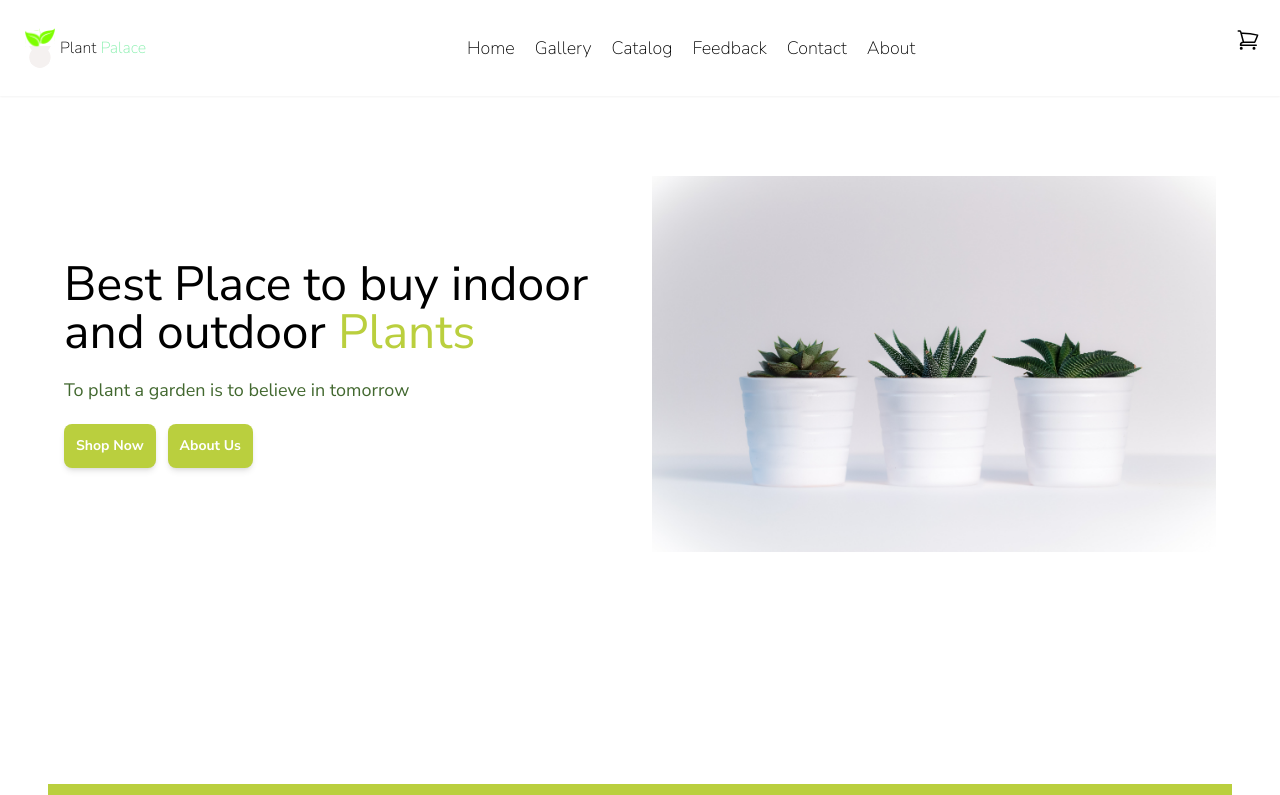
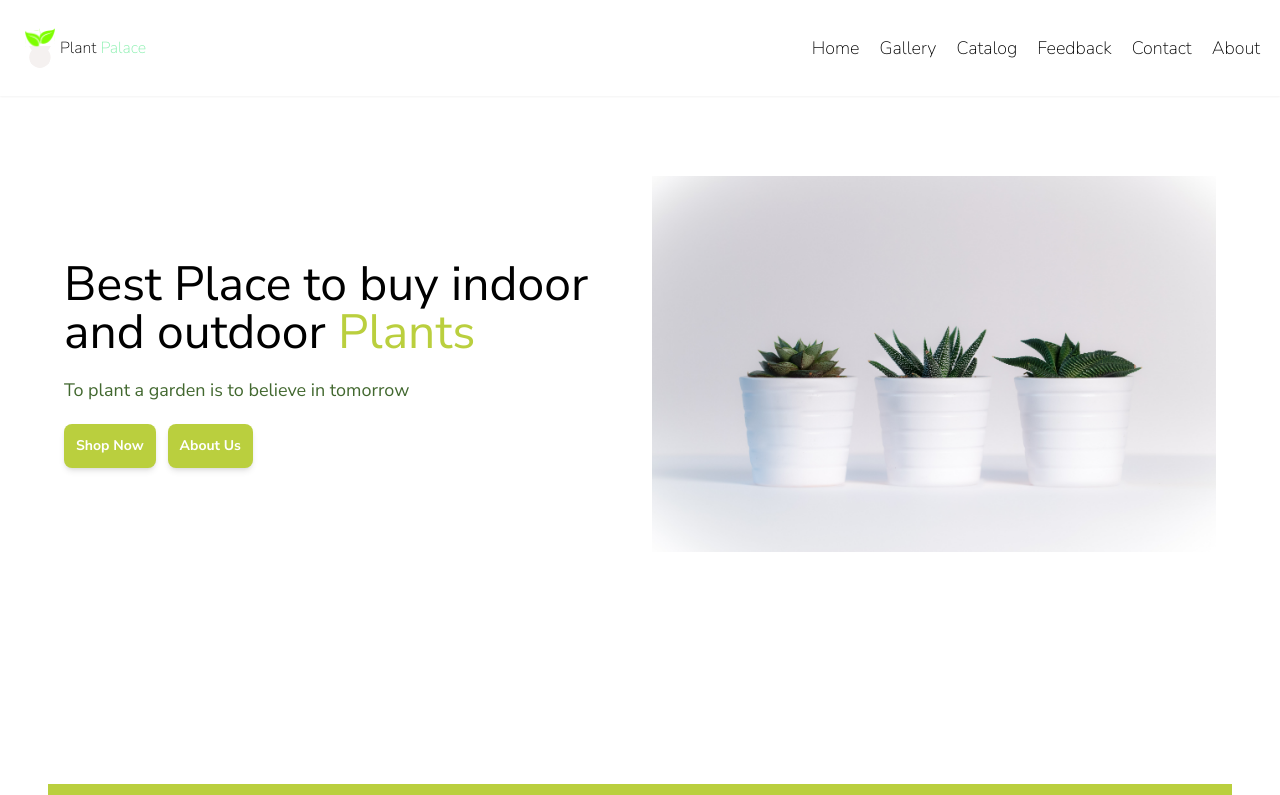
Before and after one commit to maafkarbai/plantpalace-copy, a React (Vite) app: page / in a window 1280 px wide. Shown: the top 795 px of the page. Built offline with nearby package versions, Linux system fonts and the light colour scheme.

Commit message:
modified:   src/About.jsx 	modified:   src/Navbar.jsx 	modified:   src/index.css

```diff
--- a/src/About.jsx
+++ b/src/About.jsx
@@ -1,6 +1,6 @@
 const About = () => {
   return (
-    <section className="mx-auto animate-fade ease-in-out py-20 p-6">
+    <section className="mx-auto animate-fade ease-in-out py-20 p-6" id="About">
       <div className="flex sm:flex-row flex-col max-w-7xl bg-accent text-black mx-auto p-6 rounded-md shadow-md">
         <img
           src="Images/AboutImage.jpg"
--- a/src/Navbar.jsx
+++ b/src/Navbar.jsx
@@ -19,7 +19,7 @@ const Navbar = () => {
             <Link to={"/"}>Home</Link>
           </li>
           <li className="hover:text-green-600">
-            <Link to={"#Gallery"}>Gallery</Link>
+            <a href="#Gallery">Gallery</a>
           </li>
           <li className="group relative">
             <Link to={"/"} className="hover:text-green-600">
@@ -47,33 +47,16 @@ const Navbar = () => {
           </li>
 
           <li className="hover:text-green-600">
-            <Link to={"/"}>Feedback</Link>
+            <Link to={"/Contact"}>Feedback</Link>
           </li>
           <li className="hover:text-green-600">
             <Link to={"/Contact"}>Contact</Link>
           </li>
           <li>
-            <Link to={"/"}>About</Link>
+            <a href="#About">About</a>
           </li>
         </ul>
-        <div className="">
-          <a href="">
-            <svg
-              xmlns="http://www.w3.org/2000/svg"
-              fill="none"
-              viewBox="0 0 24 24"
-              strokeWidth={1.5}
-              stroke="currentColor"
-              className="w-6 h-6"
-            >
-              <path
-                strokeLinecap="round"
-                strokeLinejoin="round"
-                d="M2.25 3h1.386c.51 0 .955.343 1.087.835l.383 1.437M7.5 14.25a3 3 0 00-3 3h15.75m-12.75-3h11.218c1.121-2.3 2.1-4.684 2.924-7.138a60.114 60.114 0 00-16.536-1.84M7.5 14.25L5.106 5.272M6 20.25a.75.75 0 11-1.5 0 .75.75 0 011.5 0zm12.75 0a.75.75 0 11-1.5 0 .75.75 0 011.5 0z"
-              />
-            </svg>
-          </a>
-        </div>
+
         <button className="md:hidden" onClick={toggleMobileNav}>
           <svg
             xmlns="http://www.w3.org/2000/svg"
@@ -93,7 +76,7 @@ const Navbar = () => {
       </nav>
 
       <nav
-        className={`mobilenavbar absolute animate-fade w-full p-7 text-white font-semibold z-100 top-24 bg-[#22c55e] right-0 left-0 rounded-b-md md:hidden ${
+        className={`mobilenavbar absolute animate-fade w-full opacity-90  p-7 text-white font-semibold z-100 top-24 bg-[#22c55e] right-0 left-0 rounded-b-md md:hidden ${
           isMobileNavVisible ? "" : "hidden"
         }`}
       >
@@ -102,9 +85,8 @@ const Navbar = () => {
             <Link to={"/"}>Home</Link>
           </li>
           <li className="text-center">
-            <Link to={"/"}>Catalog</Link>
             <div className="block">
-              <ul className="flex flex-col items-center text-white catalogs">
+              <ul className="flex flex-col gap-5 items-center text-white catalogs">
                 <li>
                   <a href="#">All</a>
                 </li>
@@ -124,13 +106,13 @@ const Navbar = () => {
             </div>
           </li>
           <li>
-            <Link to={"/"}>Feedback</Link>
+            <Link to={"/Contact"}>Feedback</Link>
           </li>
           <li>
             <Link to={"/Contact"}>Contact</Link>
           </li>
           <li>
-            <Link to={"/"}>About</Link>
+            <a href="#About">About</a>
           </li>
         </ul>
       </nav>
--- a/src/index.css
+++ b/src/index.css
@@ -5,3 +5,7 @@
 * {
   font-family: "Nunito Sans", sans-serif;
 }
+
+html {
+  scroll-behavior: smooth;
+}
```
